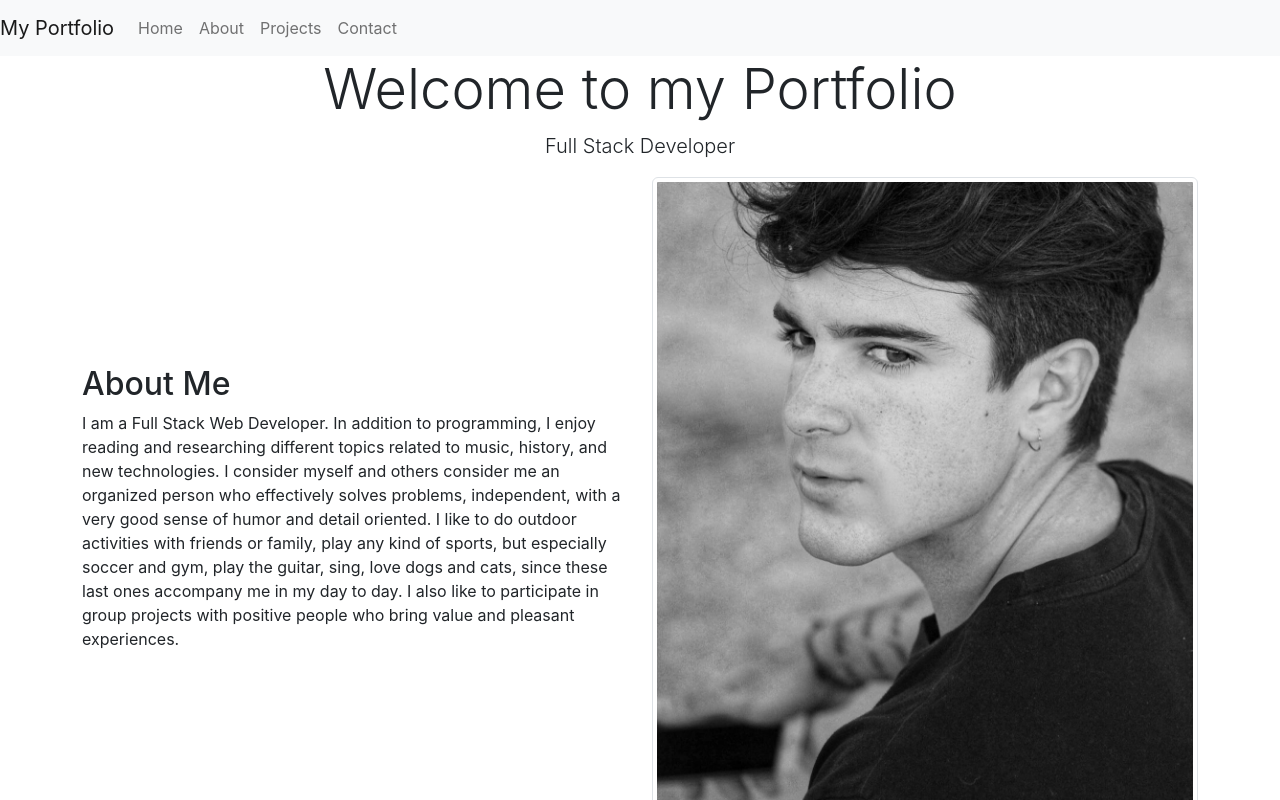
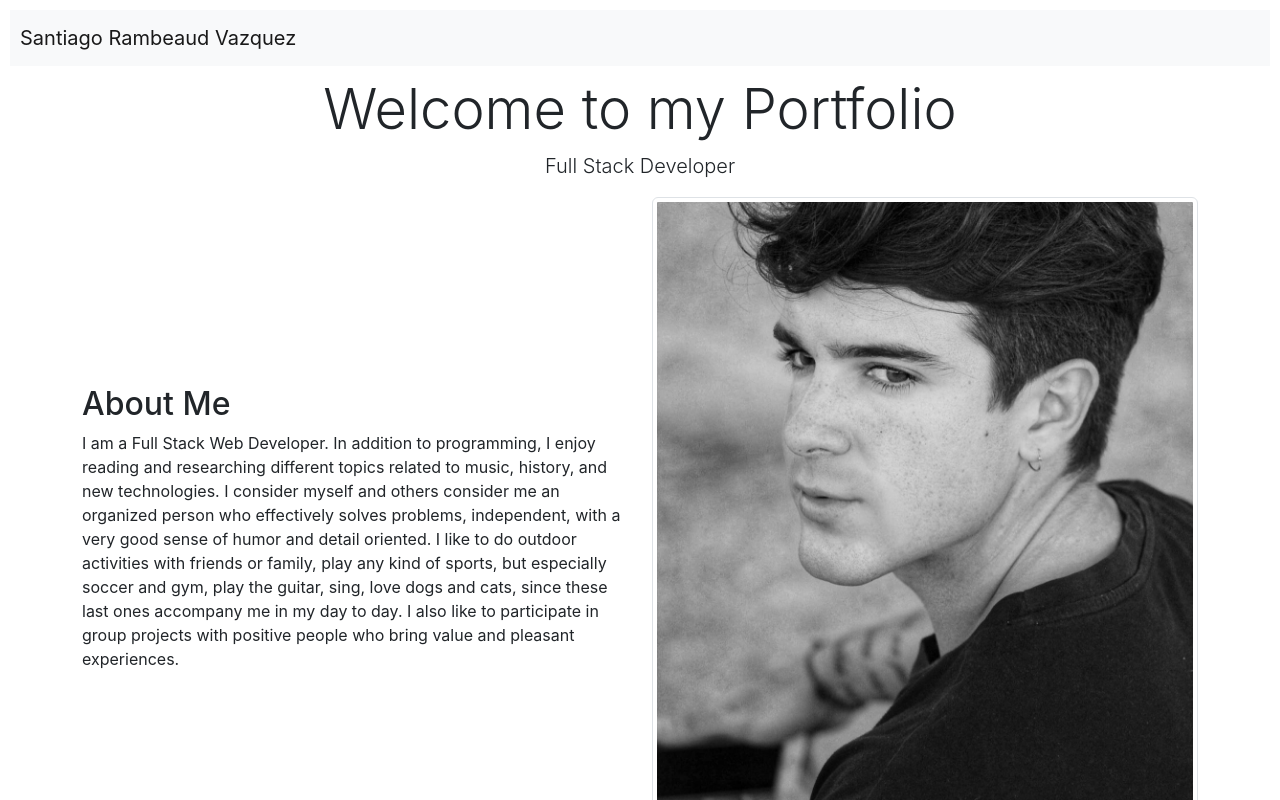
Before and after one commit to SantiRV/Portfolio-SRV, a React (Create React App) app in the folder portfoliosrv/: page / in a window 1280 px wide. Shown: the top 800 px of the page. Built offline with nearby package versions, Linux system fonts and the light colour scheme; the HTML template or start-up script is replaced by a standard one.

Commit message:
casi terminado

```diff
--- a/portfoliosrv/src/components/NavBar.jsx
+++ b/portfoliosrv/src/components/NavBar.jsx
@@ -1,19 +1,20 @@
 import React from 'react';
 import { Navbar, Nav } from 'react-bootstrap';
+import "../styles/navbar.css";
 
 const NavBar = () => {
 
     return (
-        <Navbar bg="light" expand="lg">
-      <Navbar.Brand href="#home">My Portfolio</Navbar.Brand>
+        <Navbar bg="light" expand="lg" className="nav-bar" >
+      <Navbar.Brand href="#home">Santiago Rambeaud Vazquez</Navbar.Brand>
       <Navbar.Toggle aria-controls="basic-navbar-nav" />
       <Navbar.Collapse id="basic-navbar-nav">
-        <Nav className="ml-auto">
-          <Nav.Link href="#home">Home</Nav.Link>
-          <Nav.Link href="#about">About</Nav.Link>
-          <Nav.Link href="#projects">Projects</Nav.Link>
-          <Nav.Link href="#contact">Contact</Nav.Link>
-        </Nav>
+        {/* <Nav className="ml-auto">
+          <Nav.Link to="/About">About</Nav.Link>
+          <Nav.Link to="/Skills">Skills</Nav.Link>
+          <Nav.Link to="/Projects">Projects</Nav.Link>
+          <Nav.Link to="/Contact">Contact</Nav.Link>
+        </Nav> */}
       </Navbar.Collapse>
     </Navbar>
     )
--- a/portfoliosrv/src/components/Projects.jsx
+++ b/portfoliosrv/src/components/Projects.jsx
@@ -11,7 +11,7 @@ const projects = [
     image: hm,
     video: "",
     link: "https://henry-instruments-one.vercel.app/",
-    code: ""
+    code: "https://github.com/SantiRV/henry_instruments"
   },
   {
     name: "Pokemon-App",
@@ -19,7 +19,7 @@ const projects = [
     image: pokeproyecto3,
     video: "https://www.youtube.com/watch?v=FJBWs9c1RDg&feature=share",
     link: "",
-    code: ""
+    code: "https://github.com/SantiRV/PI-Pokemon"
   }
 ];
 
--- a/portfoliosrv/src/components/Skills.jsx
+++ b/portfoliosrv/src/components/Skills.jsx
@@ -18,7 +18,7 @@ import less from '../assets/icons/less.png';
 import sass from '../assets/icons/sass.png';
 import tailwindcss from '../assets/icons/tailwindcss.png';
 import vsc from '../assets/icons/vsc.png';
-
+import '../styles/skills.css'
 
 function Skills() {
   return (
--- /dev/null
+++ b/portfoliosrv/src/styles/navbar.css
@@ -0,0 +1,4 @@
+.nav-bar {
+    margin: 10px;
+    padding-left: 10px;
+}
--- /dev/null
+++ b/portfoliosrv/src/styles/skills.css
@@ -0,0 +1,3 @@
+.skills-container {
+    margin: 10px;
+}
```
